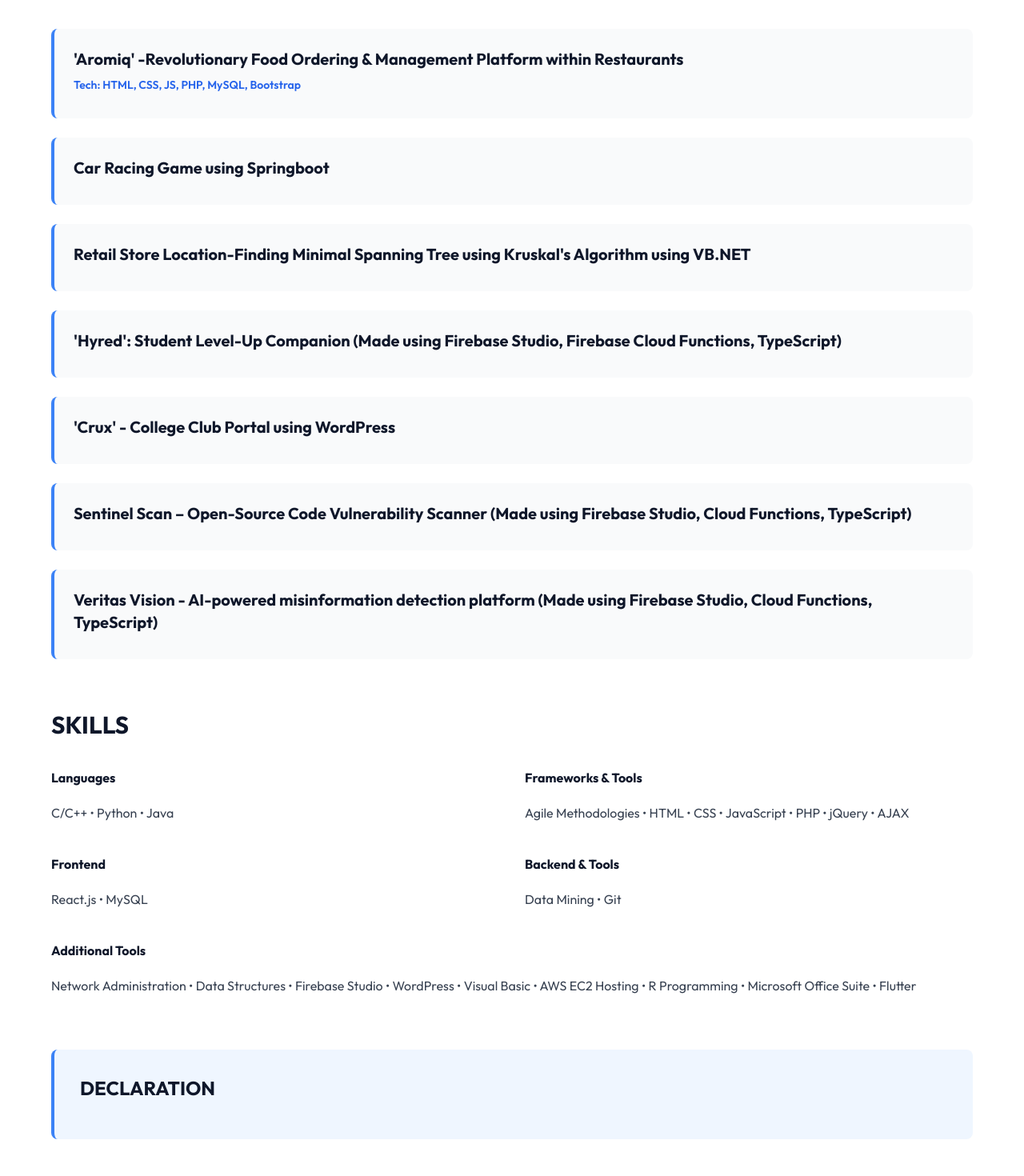
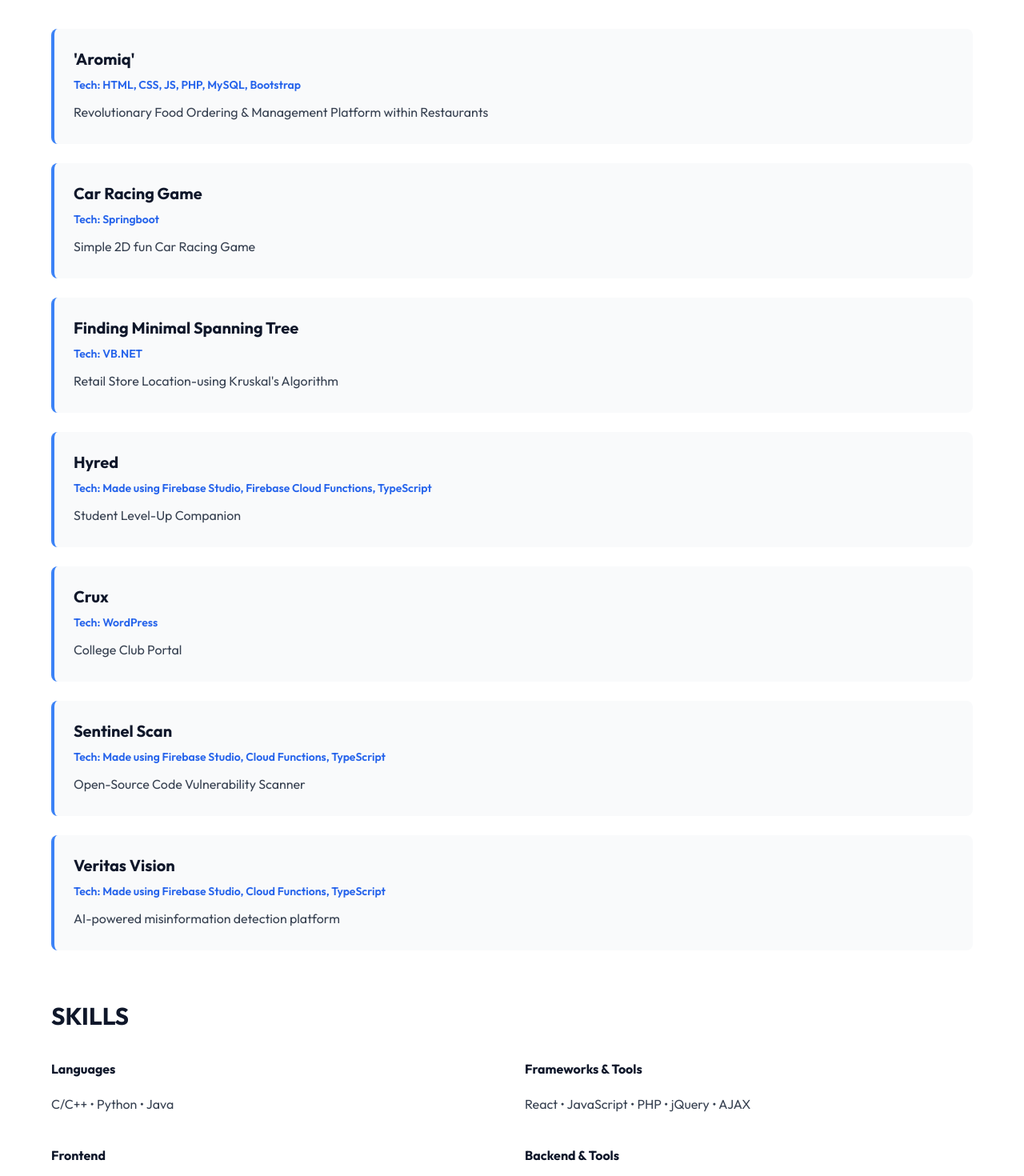
Before and after one commit to Neeevaa/portfolio, a React (Vite) app: page / in a window 1280 px wide. Shown: the part 3100-4570 px from the top of the page at 80% size. Built offline with nearby package versions, Linux system fonts and the light colour scheme; a web font is replaced by a local one.

Commit message:
chore: update resume, contact, work components and add resume.pdf

```diff
--- a/src/components/Contact.jsx
+++ b/src/components/Contact.jsx
@@ -6,6 +6,16 @@ function Contact() {
       <div className="max-w-6xl mx-auto text-center">
         <h2 className="text-4xl font-bold mb-8">GET IN TOUCH</h2>
         <p className="text-xl text-gray-300 mb-12">Feel free to reach out for collaboration or just to say hello!</p>
+
+        <div className="flex flex-col items-center md:flex-row justify-center gap-8 mb-8">
+          <a
+            href={resumeData.personal.resumeUrl || '/resume.pdf'}
+            download
+            className="inline-block bg-blue-500 hover:bg-blue-600 text-white font-semibold px-6 py-3 rounded-md shadow"
+          >
+            ⬇️ Download Resume
+          </a>
+        </div>
 
         <div className="flex flex-col md:flex-row justify-center gap-8">
           <div>
--- a/src/components/Work.jsx
+++ b/src/components/Work.jsx
@@ -46,10 +46,7 @@ function Work() {
           </div>
         </div>
 
-        <div className="mt-16 bg-blue-50 p-8 rounded-lg border-l-4 border-blue-500">
-          <h3 className="text-2xl font-bold text-slate-900 mb-4">DECLARATION</h3>
-          <p className="text-gray-700">{resumeData.declaration}</p>
-        </div>
+
       </div>
     </section>
   );
--- a/src/data/resumeData.js
+++ b/src/data/resumeData.js
@@ -7,6 +7,7 @@ export const resumeData = {
     email: "neevaaacodes@gmail.com",
     linkedin: "https://www.linkedin.com/in/neevasunishmathew",
     github: "https://github.com/Neeevaa",
+    resumeUrl: "/resume.pdf",
   },
   education: [
     {
@@ -87,47 +88,46 @@ export const resumeData = {
   ],
   projects: [
     {
-      name: "'Aromiq' -Revolutionary Food Ordering & Management Platform within Restaurants",
+      name: "'Aromiq'",
       tech: "HTML, CSS, JS, PHP, MySQL, Bootstrap",
-      description: "",
+      description: "Revolutionary Food Ordering & Management Platform within Restaurants",
     },
     {
-      name: "Car Racing Game using Springboot",
-      tech: "",
-      description: "",
+      name: "Car Racing Game",
+      tech: "Springboot",
+      description: "Simple 2D fun Car Racing Game",
     },
     {
-      name: "Retail Store Location-Finding Minimal Spanning Tree using Kruskal's Algorithm using VB.NET",
-      tech: "",
-      description: "",
+      name: "Finding Minimal Spanning Tree",
+      tech: "VB.NET",
+      description: "Retail Store Location-using Kruskal's Algorithm",
     },
     {
-      name: "'Hyred': Student Level-Up Companion (Made using Firebase Studio, Firebase Cloud Functions, TypeScript)",
-      tech: "",
-      description: "",
+      name: "Hyred",
+      tech: "Made using Firebase Studio, Firebase Cloud Functions, TypeScript",
+      description: "Student Level-Up Companion",
     },
     {
-      name: "'Crux' - College Club Portal using WordPress",
-      tech: "",
-      description: "",
+      name: "Crux",
+      tech: "WordPress",
+      description: "College Club Portal",
     },
     {
-      name: "Sentinel Scan – Open-Source Code Vulnerability Scanner (Made using Firebase Studio, Cloud Functions, TypeScript)",
-      tech: "",
-      description: "",
+      name: "Sentinel Scan",
+      tech: "Made using Firebase Studio, Cloud Functions, TypeScript",
+      description: "Open-Source Code Vulnerability Scanner ",
     },
     {
-      name: "Veritas Vision - AI-powered misinformation detection platform (Made using Firebase Studio, Cloud Functions, TypeScript)",
-      tech: "",
-      description: "",
+      name: "Veritas Vision",
+      tech: "Made using Firebase Studio, Cloud Functions, TypeScript",
+      description: "AI-powered misinformation detection platform",
     },
   ],
   skills: {
     languages: ["C/C++", "Python", "Java"],
-    frameworks: ["Agile Methodologies", "HTML", "CSS", "JavaScript", "PHP", "jQuery", "AJAX"],
-    frontend: ["React.js", "MySQL"],
+    frameworks: ["React", "JavaScript", "PHP", "jQuery", "AJAX"],
+    frontend: ["React.js", "HTML", "CSS", "JavaScript", "Bootstrap"],
     backend: ["Data Mining", "Git"],
-    tools: ["Network Administration", "Data Structures", "Firebase Studio", "WordPress", "Visual Basic", "AWS EC2 Hosting", "R Programming", "Microsoft Office Suite", "Flutter"],
-  },
-  //declaration: "I hereby state that all the information provided is accurate to the best of my beliefs and I'm fully responsible for the accuracy of the information.",
+    tools: ["Network Administration", "Data Structures", "Firebase Studio", "WordPress",  "AWS EC2 Hosting", "Linux CL Commands", "Microsoft Office Suite"],
+  }
 };
```
Also changed, not shown: 1 other file (tests, documents, lock files or other folders).
